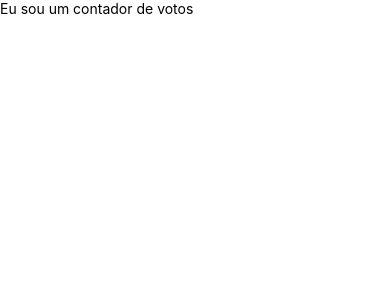
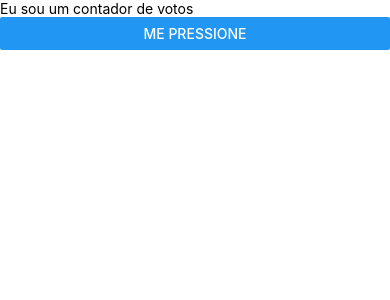
Before and after one commit to italomarca/js-snippets-for-teaching, a React Native app in the folder AwesomeProject/: screen / in a window 390 px wide. Shown: the top 300 px of the page. Built offline with nearby package versions, Linux system fonts and the light colour scheme.

Commit message:
Adiciona novo botão Me Pressione

```diff
--- a/AwesomeProject/App.js
+++ b/AwesomeProject/App.js
@@ -1,11 +1,15 @@
 import React from 'react';
-import {SafeAreaView, Text} from 'react-native';
+import {SafeAreaView, Text, Button} from 'react-native';
 
 class Jogo extends React.Component {
   render() {
     return (
       <SafeAreaView>
-       <Text>Eu sou um contador de votos</Text>
+        <Text>Eu sou um contador de votos</Text>
+        <Button
+          onPress={() => console.log('Fui pressionado')}
+          title="Me pressione"
+        />
       </SafeAreaView>
     );
   }
```
